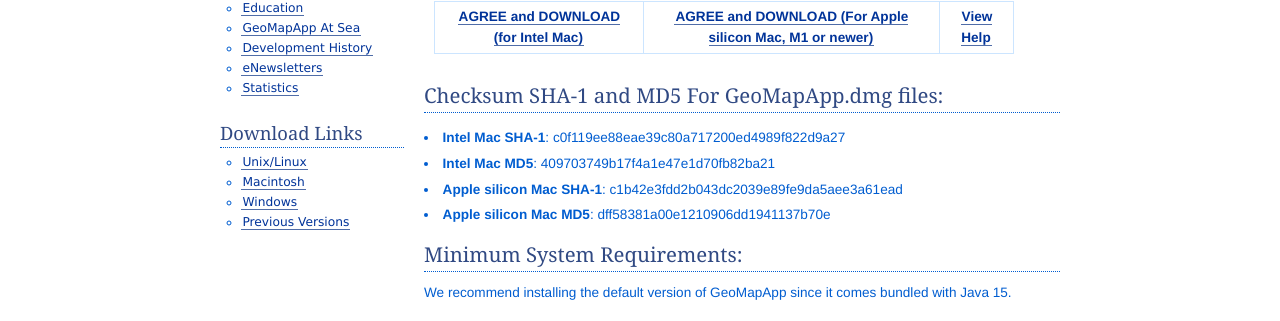
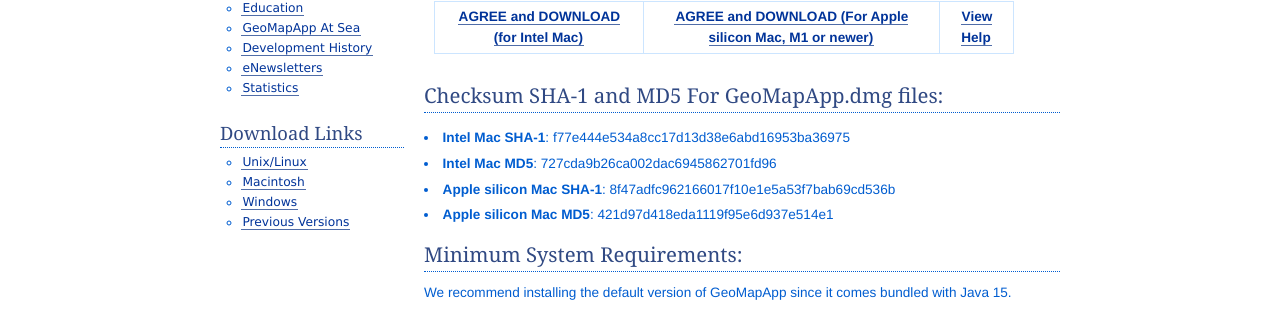
Before and after one commit to mgds/www.geomapapp.org, a Jekyll site: the page built from MacInstall.html, in a window 1280 px wide. Shown: the part 468-789 px from the top of the page. Built offline with Jekyll 4.4.1, drawn with Linux system fonts in a browser that asks for light colours.

Commit message:
Updated checksums and Mac dmg version numbers

```diff
--- a/MSInstall.html
+++ b/MSInstall.html
@@ -25,8 +25,8 @@
 
 <h3>Checksum SHA-1 and MD5 For GeoMapApp.exe:</h3>
 	<p>
-		<li><b>SHA-1</b>: 72bf62fde0f13dbcec4c611e3a5f7fc0be9a837e</li>
-		<li><b>MD5</b>: b4168f8d74f816798350d7bece6bac4c</li>
+		<li><b>SHA-1</b>: df5b453f856ace65b234264ae40af3a6581d398c</li>
+		<li><b>MD5</b>: ae40aedfe91844fdb92debeb298ea61d</li>
 	</p>
 
 <h4></h4>
--- a/MacInstall.html
+++ b/MacInstall.html
@@ -21,8 +21,8 @@
 	<th scope="row"><TABLE border=1 cellPadding=5 cellspacing="5" bordercolor="#CCE5FF">
 		<TBODY>
 		<TR>
-			<TD><B><A href="https://app.geomapapp.org/MapApp/GeoMapApp-3.7.6-Intel.dmg">AGREE and DOWNLOAD (for Intel Mac)</A></B></TD>
-			<TD><B><A href="https://app.geomapapp.org/MapApp/GeoMapApp-3.7.6-Silicon.dmg">AGREE and DOWNLOAD (For Apple silicon Mac, M1 or newer)</A></B></TD>
+			<TD><B><A href="https://app.geomapapp.org/MapApp/GeoMapApp-3.7.7-Intel.dmg">AGREE and DOWNLOAD (for Intel Mac)</A></B></TD>
+			<TD><B><A href="https://app.geomapapp.org/MapApp/GeoMapApp-3.7.7-Silicon.dmg">AGREE and DOWNLOAD (For Apple silicon Mac, M1 or newer)</A></B></TD>
 			<TD><B><A href="/GMA/newHelp/index.html">View Help</A></B></TD>
 		</TR>
 		</TBODY>
@@ -33,10 +33,10 @@
 
 <h3>Checksum SHA-1 and MD5 For GeoMapApp.dmg files:</h3>
 <p>
-		<li><b>Intel Mac SHA-1</b>: c0f119ee88eae39c80a717200ed4989f822d9a27</li>
-		<li><b>Intel Mac MD5</b>: 409703749b17f4a1e47e1d70fb82ba21</li>
-		<li><b>Apple silicon Mac SHA-1</b>: c1b42e3fdd2b043dc2039e89fe9da5aee3a61ead</li>
-		<li><b>Apple silicon Mac MD5</b>: dff58381a00e1210906dd1941137b70e</li>
+		<li><b>Intel Mac SHA-1</b>: f77e444e534a8cc17d13d38e6abd16953ba36975</li>
+		<li><b>Intel Mac MD5</b>: 727cda9b26ca002dac6945862701fd96</li>
+		<li><b>Apple silicon Mac SHA-1</b>: 8f47adfc962166017f10e1e5a53f7bab69cd536b</li>
+		<li><b>Apple silicon Mac MD5</b>: 421d97d418eda1119f95e6d937e514e1</li>
 </p>
 
 <h4></h4>
--- a/UnixInstall.html
+++ b/UnixInstall.html
@@ -25,8 +25,8 @@
 
 <h3>Checksum SHA-1 and MD5 For GeoMapApp.jar:</h3>
 	<p>
-		<li><b>SHA-1</b>: 41b4b83f2fe5a74d09434f9faadb75f4dadfa88d</li>
-		<li><b>MD5</b>: a5d7e6ae79384be30633b0b50f709d67</li>
+		<li><b>SHA-1</b>: ff9036adb66d1e6c2904363c26fc6e5a9dbe93d7</li>
+		<li><b>MD5</b>: e780a0d3ae194e9c372d70096ba81172</li>
 	</p>
 
 
```
